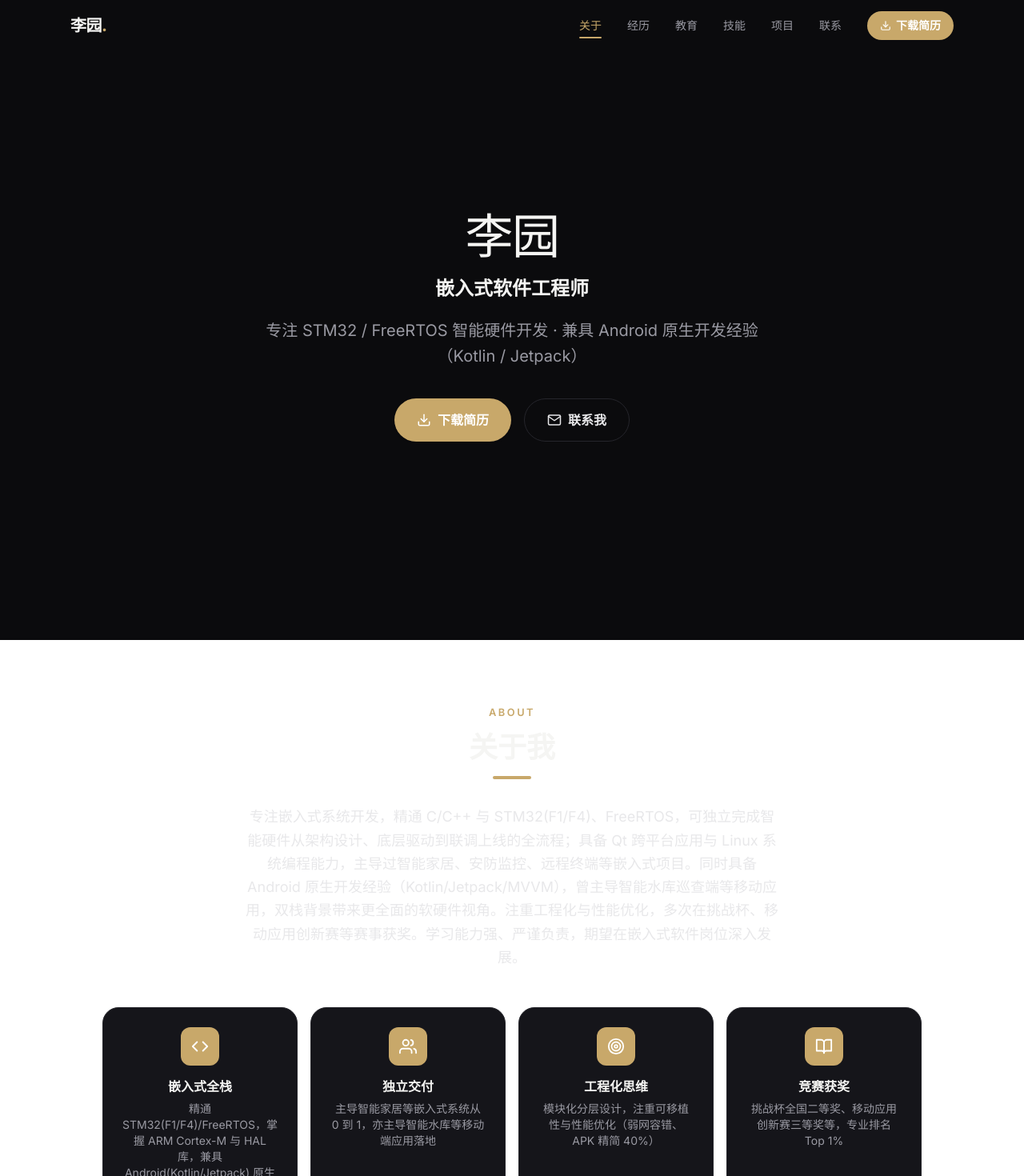
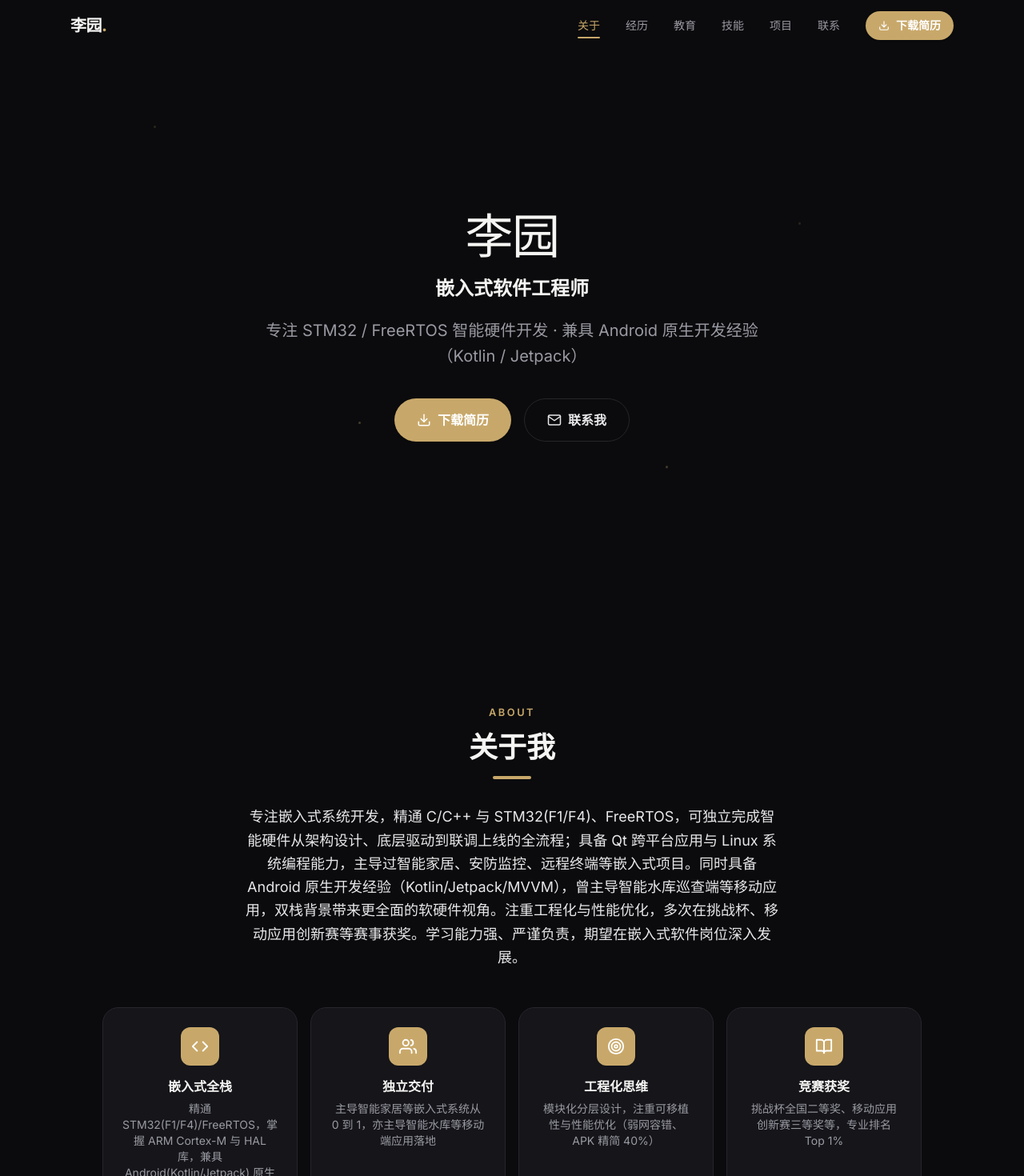
Before and after one commit to EvoleLi/liyuan-portfolio, a React (Vite) app: page / in a window 1280 px wide. Shown: the top 1470 px of the page at 80% size. Built offline with nearby package versions, Linux system fonts and the light colour scheme.

Commit message:
修复隐形文字(根div bg-white→bg-bg) + 5项高级动效：名字shimmer流光/分隔线生长/粒子漂浮/卡片3D缩放入场/磁性CTA按钮

```diff
--- a/src/App.jsx
+++ b/src/App.jsx
@@ -13,7 +13,7 @@ import profileData from './data/profile.json';
 
 export default function App() {
   return (
-    <div className="min-h-screen bg-white">
+    <div className="min-h-screen bg-bg">
       <ScrollProgress />
       <Navbar />
       <main>
--- a/src/components/About.jsx
+++ b/src/components/About.jsx
@@ -20,7 +20,7 @@ export default function About({ data }) {
         >
           <p className="eyebrow text-center mb-3">ABOUT</p>
           <h2 className="text-3xl md:text-4xl font-bold text-text-heading text-center mb-4">关于我</h2>
-          <div className="w-12 h-1 bg-gradient-brand mx-auto rounded-full mb-8" />
+          <div className="w-12 h-1 bg-gradient-brand mx-auto rounded-full mb-8 divider-animate" />
 
           <p className="text-lg text-text text-center max-w-2xl mx-auto leading-relaxed">
             {data.about}
@@ -33,8 +33,8 @@ export default function About({ data }) {
               return (
                 <motion.div
                   key={item.title}
-                  initial={{ opacity: 0, y: 20 }}
-                  whileInView={{ opacity: 1, y: 0 }}
+                  initial={{ opacity: 0, y: 20, scale: 0.96 }}
+                  whileInView={{ opacity: 1, y: 0, scale: 1 }}
                   viewport={{ once: true }}
                   transition={{ duration: 0.4, delay: i * 0.1 }}
                   className="card p-6 text-center"
--- a/src/components/Education.jsx
+++ b/src/components/Education.jsx
@@ -14,7 +14,7 @@ export default function Education({ data }) {
         >
           <p className="eyebrow text-center mb-3">EDUCATION</p>
           <h2 className="text-3xl md:text-4xl font-bold text-text-heading text-center mb-4">教育背景</h2>
-          <div className="w-12 h-1 bg-gradient-brand mx-auto rounded-full mb-8" />
+          <div className="w-12 h-1 bg-gradient-brand mx-auto rounded-full mb-8 divider-animate" />
 
           <div className="grid grid-cols-1 sm:grid-cols-2 gap-6">
             {data.education.map((edu, i) => (
--- a/src/components/Experience.jsx
+++ b/src/components/Experience.jsx
@@ -12,7 +12,7 @@ export default function Experience({ data }) {
         >
           <p className="eyebrow text-center mb-3">EXPERIENCE</p>
           <h2 className="text-3xl md:text-4xl font-bold text-text-heading text-center mb-4">工作经历</h2>
-          <div className="w-12 h-1 bg-gradient-brand mx-auto rounded-full mb-12" />
+          <div className="w-12 h-1 bg-gradient-brand mx-auto rounded-full mb-12 divider-animate" />
 
           {/* Timeline */}
           <div className="relative border-l-2 border-border ml-4 md:ml-0 md:border-l-0">
--- a/src/components/Hero.jsx
+++ b/src/components/Hero.jsx
@@ -1,16 +1,36 @@
 import { motion } from 'framer-motion';
+import { useEffect, useRef } from 'react';
 import { FiDownload, FiMail } from 'react-icons/fi';
+
+/* 极简漂浮粒子 */
+function Particles() {
+  const positions = [
+    { x: '15%', y: '20%', delay: 0 },
+    { x: '78%', y: '35%', delay: 1.5 },
+    { x: '35%', y: '68%', delay: 3 },
+    { x: '65%', y: '75%', delay: 4.5 },
+  ];
+  return (
+    <div className="absolute inset-0 overflow-hidden pointer-events-none" aria-hidden="true">
+      {positions.map((p, i) => (
+        <span key={i} className="particle" style={{ left: p.x, top: p.y, animationDelay: `${p.delay}s` }} />
+      ))}
+    </div>
+  );
+}
 
 export default function Hero({ data }) {
   return (
     <section className="relative min-h-screen flex items-center justify-center px-6 pt-20 pb-16 overflow-hidden bg-bg">
+      <Particles />
       <motion.div
         initial={{ opacity: 0, y: 30, filter: 'blur(8px)' }}
         animate={{ opacity: 1, y: 0, filter: 'blur(0px)' }}
         transition={{ duration: 0.8, ease: 'easeOut' }}
         className="relative z-10 text-center max-w-3xl w-full"
       >
-        <h1 className="text-5xl md:text-6xl font-medium tracking-tight text-text-heading">
+        {/* 名字：香槟金流光 shimmer */}
+        <h1 className="text-5xl md:text-6xl font-medium tracking-tight text-shimmer">
           {data.name}
         </h1>
 
@@ -20,24 +40,14 @@ export default function Hero({ data }) {
           {data.tagline}
         </p>
 
-        {/* 双 CTA（胶囊） */}
+        {/* 双 CTA（磁性按钮） */}
         <div className="flex flex-wrap gap-4 justify-center mt-9">
-          <a
-            href={data.resumeFile}
-            download
-            className="inline-flex items-center gap-2 bg-gradient-brand text-white px-7 py-3 rounded-full font-semibold hover:opacity-90 transition-opacity shadow-sm"
-          >
-            <FiDownload size={18} />
-            下载简历
+          <a href={data.resumeFile} download className="magnetic-btn inline-flex items-center gap-2 bg-gradient-brand text-white px-7 py-3 rounded-full font-semibold hover:opacity-90 transition-opacity shadow-sm">
+            <FiDownload size={18} />下载简历
           </a>
-          <button
-            onClick={() =>
-              document.getElementById('contact')?.scrollIntoView({ behavior: 'smooth' })
-            }
-            className="inline-flex items-center gap-2 border border-border text-text px-7 py-3 rounded-full font-semibold hover:border-primary hover:text-primary transition-colors"
-          >
-            <FiMail size={18} />
-            联系我
+          <button onClick={() => document.getElementById('contact')?.scrollIntoView({ behavior: 'smooth' })}
+            className="magnetic-btn inline-flex items-center gap-2 border border-border text-text px-7 py-3 rounded-full font-semibold hover:border-primary hover:text-primary transition-colors">
+            <FiMail size={18} />联系我
           </button>
         </div>
       </motion.div>
--- a/src/components/Navbar.jsx
+++ b/src/components/Navbar.jsx
@@ -81,7 +81,7 @@ export default function Navbar() {
           ))}
           <button
             onClick={() => scrollTo('contact')}
-            className="inline-flex items-center gap-1.5 bg-gradient-brand text-white text-sm font-semibold px-4 py-2 rounded-full hover:opacity-90 transition-opacity"
+            className="magnetic-btn inline-flex items-center gap-1.5 bg-gradient-brand text-white text-sm font-semibold px-4 py-2 rounded-full hover:opacity-90 transition-opacity shadow-sm"
           >
             <FiDownload size={14} />
             下载简历
@@ -111,7 +111,7 @@ export default function Navbar() {
           ))}
           <button
             onClick={() => scrollTo('contact')}
-            className="inline-flex items-center justify-center gap-1.5 bg-gradient-brand text-white text-sm font-semibold px-4 py-2 rounded-full"
+            className="magnetic-btn inline-flex items-center justify-center gap-1.5 bg-gradient-brand text-white text-sm font-semibold px-4 py-2 rounded-full shadow-sm"
           >
             <FiDownload size={14} />
             下载简历
--- a/src/components/Projects.jsx
+++ b/src/components/Projects.jsx
@@ -15,14 +15,14 @@ export default function Projects({ data }) {
         >
           <p className="eyebrow text-center mb-3">PROJECTS</p>
           <h2 className="text-3xl md:text-4xl font-bold text-text-heading text-center mb-4">项目精选</h2>
-          <div className="w-12 h-1 bg-gradient-brand mx-auto rounded-full mb-12" />
+          <div className="w-12 h-1 bg-gradient-brand mx-auto rounded-full mb-12 divider-animate" />
 
           <div className="grid grid-cols-1 sm:grid-cols-2 gap-6">
             {data.projects.map((proj, i) => (
               <motion.div
                 key={i}
-                initial={{ opacity: 0, y: 20 }}
-                whileInView={{ opacity: 1, y: 0 }}
+                initial={{ opacity: 0, y: 20, scale: 0.96 }}
+                whileInView={{ opacity: 1, y: 0, scale: 1 }}
                 viewport={{ once: true }}
                 transition={{ duration: 0.4, delay: i * 0.1 }}
                 className="card p-6 flex flex-col"
--- a/src/components/Skills.jsx
+++ b/src/components/Skills.jsx
@@ -12,14 +12,14 @@ export default function Skills({ data }) {
         >
           <p className="eyebrow text-center mb-3">SKILLS</p>
           <h2 className="text-3xl md:text-4xl font-bold text-text-heading text-center mb-4">专业技能</h2>
-          <div className="w-12 h-1 bg-gradient-brand mx-auto rounded-full mb-12" />
+          <div className="w-12 h-1 bg-gradient-brand mx-auto rounded-full mb-12 divider-animate" />
 
           <div className="grid grid-cols-1 sm:grid-cols-2 gap-4">
             {data.skills.map((group, i) => (
               <motion.div
                 key={group.category}
-                initial={{ opacity: 0, y: 20 }}
-                whileInView={{ opacity: 1, y: 0 }}
+                initial={{ opacity: 0, y: 20, scale: 0.96 }}
+                whileInView={{ opacity: 1, y: 0, scale: 1 }}
                 viewport={{ once: true }}
                 transition={{ duration: 0.4, delay: i * 0.1 }}
                 className="card p-5"
--- a/src/index.css
+++ b/src/index.css
@@ -14,6 +14,24 @@
   --color-border: #26262c;        /* 细分隔线 */
   --font-sans: 'Inter', system-ui, -apple-system, 'PingFang SC', 'Microsoft YaHei', sans-serif;
   --font-mono: 'JetBrains Mono', ui-monospace, monospace;
+}
+
+/* ═══ 动画关键帧 ═══ */
+@keyframes shimmer {
+  0%   { background-position: -200% center; }
+  100% { background-position: 200% center; }
+}
+@keyframes divider-grow {
+  from { transform: scaleX(0); opacity: 0; }
+  to   { transform: scaleX(1); opacity: 1; }
+}
+@keyframes float-slow {
+  0%, 100% { transform: translateY(0) rotate(0deg); opacity: 0.15; }
+  50%      { transform: translateY(-20px) rotate(3deg); opacity: 0.35; }
+}
+@keyframes pulse-glow {
+  0%, 100% { box-shadow: 0 0 12px rgba(200,168,106,0.08); }
+  50%      { box-shadow: 0 0 28px rgba(200,168,106,0.18); }
 }
 
 @layer base {
@@ -38,18 +56,18 @@
   }
 
   ::selection {
-    background: var(--color-primary-light);
-    color: var(--color-primary-dark);
+    background: var(--color-primary);
+    color: #0b0b0d;
   }
 }
 
-/* Stone 风工具类（克制、实色、无渐变） */
+/* 高级动效工具类 */
 @layer utilities {
-  /* 标题：纯色近黑（去渐变） */
+  /* 标题：纯色暖白（去渐变） */
   .text-gradient {
     color: var(--color-text-heading);
   }
-  /* 按钮 / 进度条 / 强调条：实色 stone-600 */
+  /* 按钮 / 进度条 / 强调条：实色香槟金 */
   .bg-gradient-brand {
     background-color: var(--color-primary);
   }
@@ -60,16 +78,59 @@
     text-transform: uppercase;
     color: var(--color-primary);
   }
-  /* 精致卡片：暗色抬升面 + 细边框 + 大圆角，悬浮轻微上浮 + 香槟描边 */
+
+  /* ── 名字流光 shimmer（Hero 标题） ── */
+  .text-shimmer {
+    background: linear-gradient(
+      110deg,
+      var(--color-text-heading) 0%,
+      var(--color-text-heading) 38%,
+      var(--color-primary) 48%,
+      var(--color-text-heading) 58%,
+      var(--color-text-heading) 100%
+    );
+    background-size: 200% auto;
+    -webkit-background-clip: text;
+    background-clip: text;
+    -webkit-text-fill-color: transparent;
+    animation: shimmer 4s linear infinite;
+  }
+
+  /* ── 分隔线从中心生长 ── */
+  .divider-animate {
+    transform-origin: center;
+    animation: divider-grow 0.7s ease-out both;
+  }
+
+  /* ── 极简粒子漂浮 ── */
+  .particle {
+    position: absolute;
+    width: 3px; height: 3px;
+    border-radius: 50%;
+    background: var(--color-primary);
+    pointer-events: none;
+    animation: float-slow 6s ease-in-out infinite;
+  }
+
+  /* ── 精致卡片（增强版） ── */
   .card {
     background: var(--color-bg-alt);
     border: 1px solid var(--color-border);
     border-radius: 1.25rem;
-    transition: transform 0.3s ease, box-shadow 0.3s ease, border-color 0.3s ease;
+    transition: transform 0.35s cubic-bezier(.22,1,.36,1), box-shadow 0.35s ease, border-color 0.35s ease;
+    will-change: transform;
   }
   .card:hover {
-    transform: translateY(-4px);
+    transform: translateY(-6px) scale(1.01);
     border-color: rgba(200, 168, 106, 0.45);
-    box-shadow: 0 22px 45px -24px rgba(0, 0, 0, 0.7);
+    box-shadow: 0 28px 56px -20px rgba(0, 0, 0, 0.75), 0 0 30px -12px rgba(200, 168, 106, 0.12);
+  }
+
+  /* ── 磁性按钮容器 ── */
+  .magnetic-btn {
+    display: inline-flex;
+    align-items: center;
+    gap: 0.5rem;
+    transition: transform 0.25s cubic-bezier(.22,1,.36,1);
   }
 }
```
